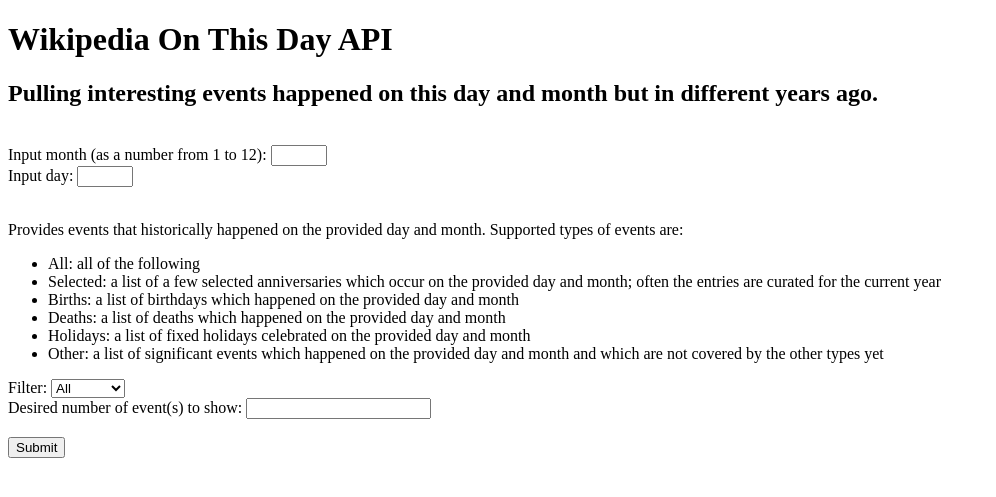
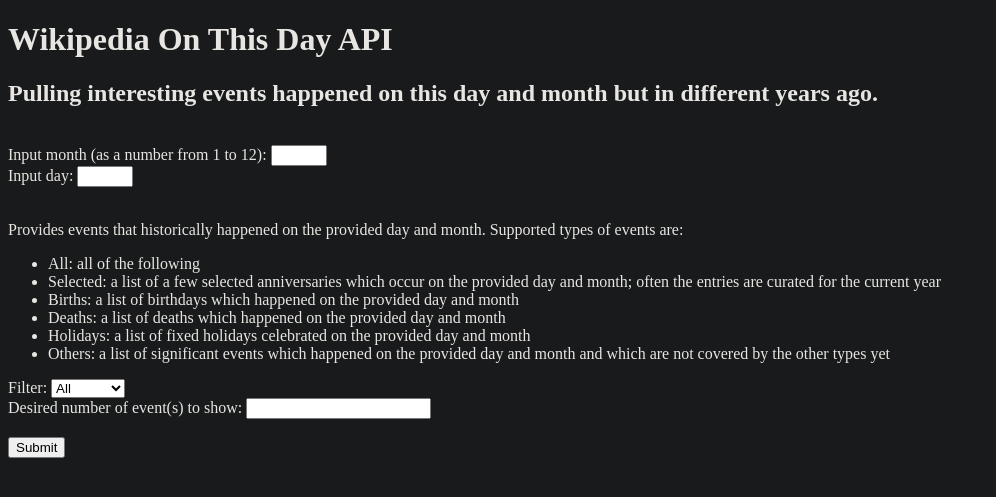
Before and after one commit to nghiatr84/on-this-day, a Flask app: page / in a window 1280 px wide. Shown: the top 497 px of the page, without its empty margins (0-996 px from the left). Run offline with Flask 3, Linux system fonts and the light colour scheme.

Commit message:
changed background and font color

```diff
--- a/static/styles.css
+++ b/static/styles.css
@@ -2,3 +2,8 @@
     /* font-style: italic; */
     text-decoration: underline;
 }
+
+body{
+    background-color: #181A1B;
+    color: #E8E6E3;
+}
--- a/templates/index.html
+++ b/templates/index.html
@@ -24,7 +24,7 @@
         <li>Births: a list of birthdays which happened on the provided day and month</li>
         <li>Deaths: a list of deaths which happened on the provided day and month</li>
         <li>Holidays: a list of fixed holidays celebrated on the provided day and month</li>
-        <li>Other: a list of significant events which happened on the provided day and month and which are not covered by the other types yet</li>
+        <li>Others: a list of significant events which happened on the provided day and month and which are not covered by the other types yet</li>
       </ul>
       <label for="dropdown">Filter: </label>
       <select name="" id="selection">
```
